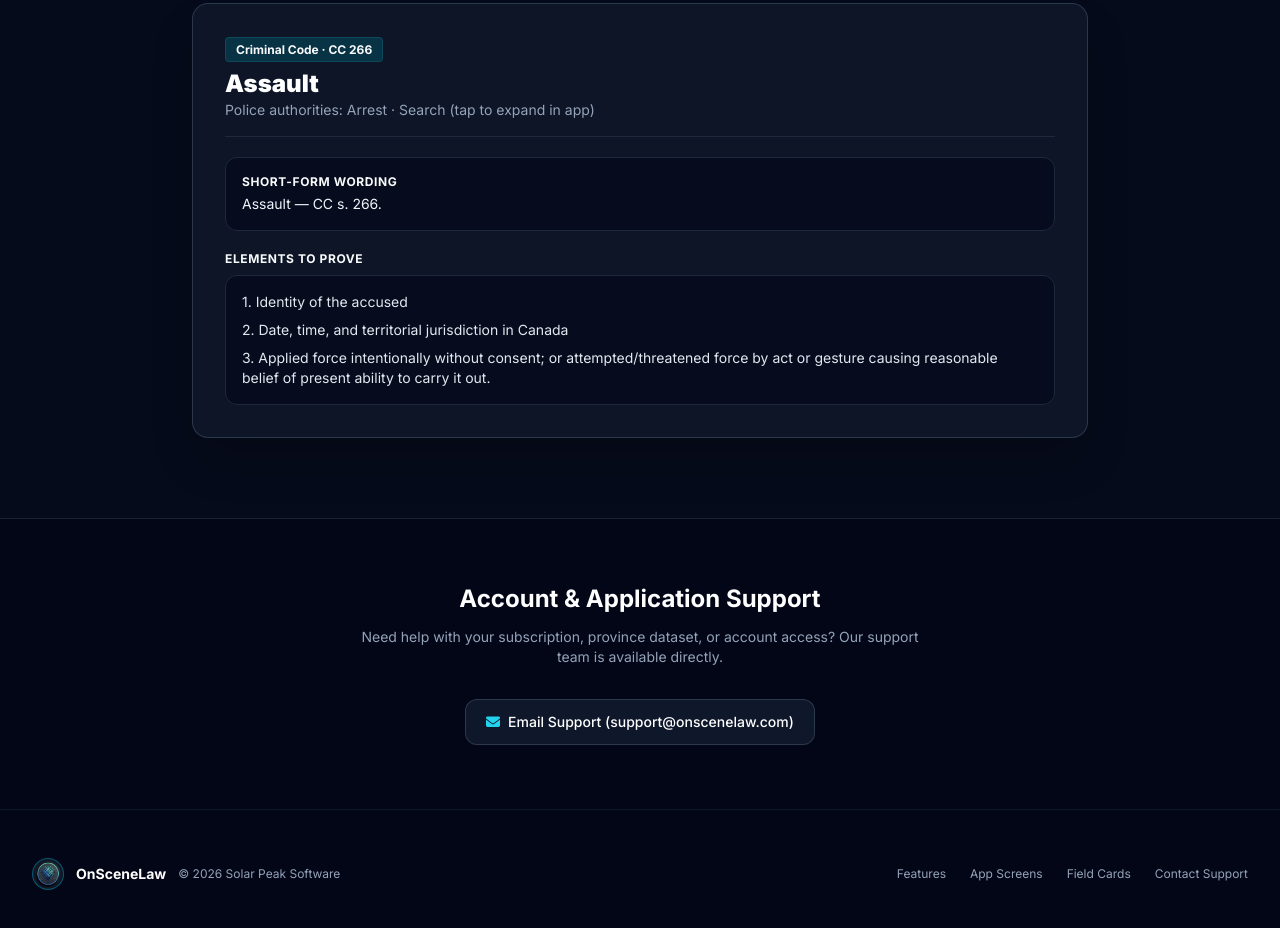
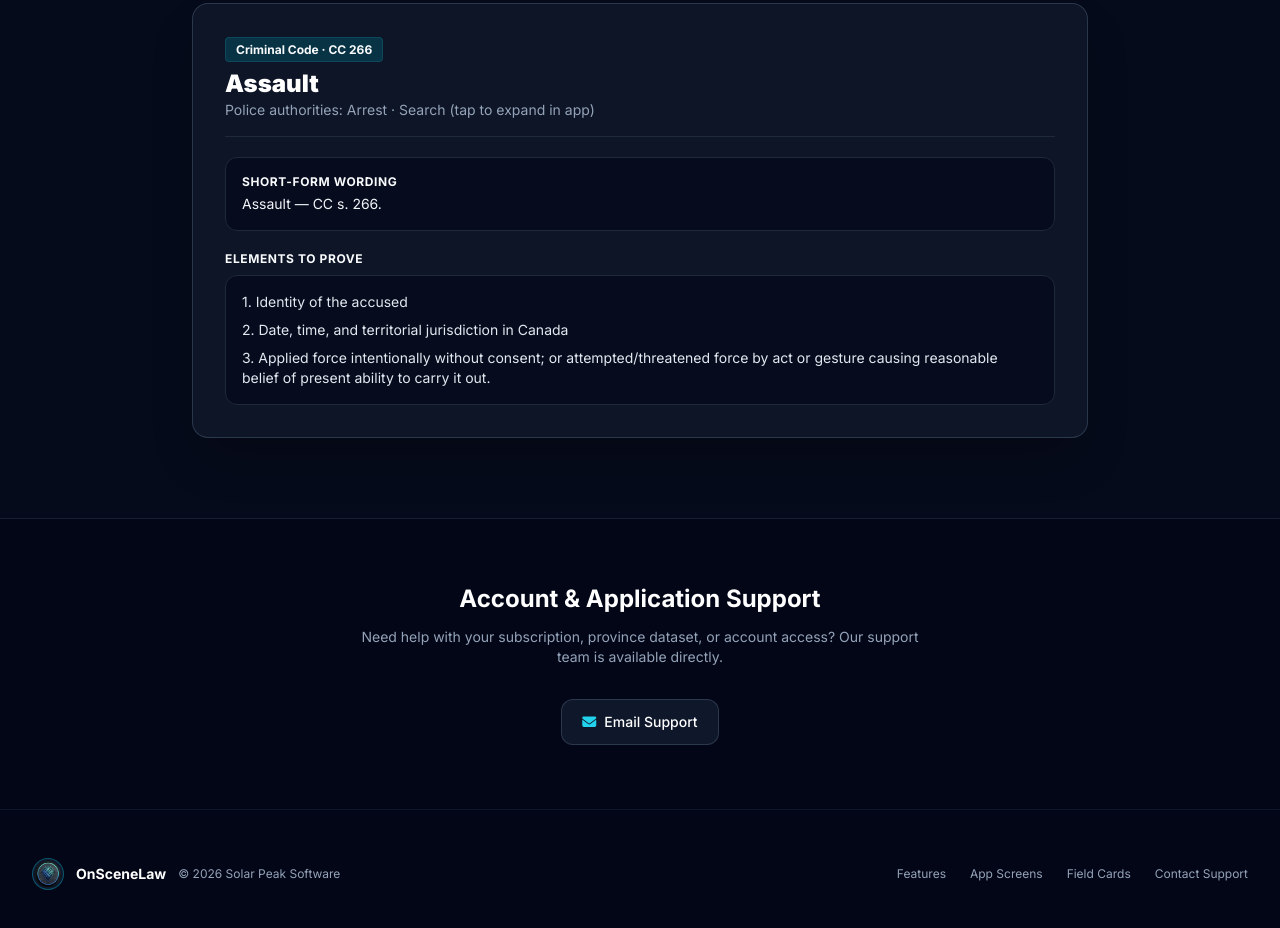
Before and after one commit to SolarPeakSoftware/OnSceneLaw-docs, a plain HTML site: page index.html in a window 1280 px wide. Shown: the part 3828-4756 px from the top of the page. Drawn offline with nearby package versions, Linux system fonts and the light colour scheme.

Commit message:
Update index.html

```diff
--- a/index.html
+++ b/index.html
@@ -458,7 +458,7 @@
             <div class="inline-flex flex-wrap justify-center gap-4">
                 <a href="mailto:support@onscenelaw.com" class="inline-flex items-center gap-2 bg-slate-900 hover:bg-slate-800 text-white border border-slate-700/80 px-5 py-3 rounded-xl font-medium text-sm transition-colors">
                     <i class="fa-solid fa-envelope text-brand-400"></i>
-                    Email Support (support@onscenelaw.com)
+                    Email Support
                 </a>
             </div>
         </div>
```
